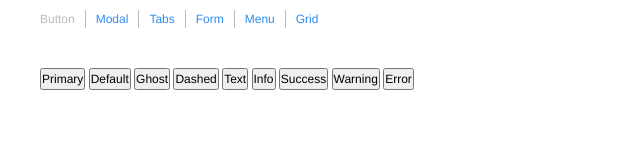
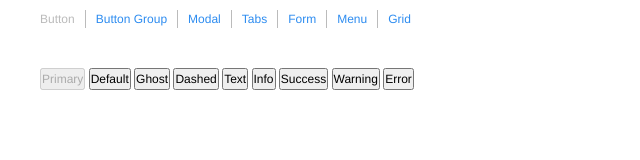
Before and after one commit to AlwaysHacking/ng-ice-cream, a website built with webpack: page site/index.html in a window 1280 px wide. Both pictures are taken after a click on the link "Button". Shown: the whole page, without its empty margins (0-640 px from the left). Built offline with nearby package versions, Linux system fonts and the light colour scheme; some packages are replaced by stand-ins of ours.

Commit message:
feat(button-group): add button group

```diff
--- a/site/app.js
+++ b/site/app.js
@@ -7,6 +7,7 @@ import '../src/styles/index.less'
 import routes from './app.routes'
 
 import buttonView from './views/button'
+import buttonGroupView from './views/button-group'
 import modalView from './views/modal'
 import tabsView from './views/tabs'
 import formView from './views/form'
@@ -16,6 +17,7 @@ import gridView from './views/grid'
 angular.module('app', [uiRouter, iceCream])
   .config(routes)
   .directive('buttonView', buttonView)
+  .directive('buttonGroupView', buttonGroupView)
   .directive('modalView', modalView)
   .directive('tabsView', tabsView)
   .directive('formView', formView)
--- a/site/app.routes.js
+++ b/site/app.routes.js
@@ -6,6 +6,10 @@ export default function routes($urlRouterProvider, $stateProvider) {
     .state('button', {
       url: '/button',
       template: '<button-view></button-view>'
+    })
+    .state('button-group', {
+      url: '/button-group',
+      template: '<button-group-view></button-group-view>'
     })
     .state('tabs', {
       url: '/tabs',
--- a/site/index.html
+++ b/site/index.html
@@ -38,6 +38,9 @@
         <a ui-sref="button" ui-sref-active="active">Button</a>
       </li>
       <li>
+        <a ui-sref="button-group" ui-sref-active="active">Button Group</a>
+      </li>
+      <li>
         <a ui-sref="modal" ui-sref-active="active">Modal</a>
       </li>
       <li>
--- /dev/null
+++ b/site/views/button-group.js
@@ -0,0 +1,101 @@
+const template = `
+  <h4>Basic</h4>
+  <br><br>
+  <i-button-group>
+    <i-button>Cancel</i-button>
+    <i-button type="primary">Confirm</i-button>
+  </i-button-group>
+  <i-button-group>
+    <i-button ng-disabled="true">Yesterday</i-button>
+    <i-button type="primary">Today</i-button>
+    <i-button type="primary">Tomorrow</i-button>
+  </i-button-group>
+  <i-button-group>
+    <i-button>L</i-button>
+    <i-button type="primary">M</i-button>
+    <i-button type="ghost">M</i-button>
+    <i-button type="dashed">R</i-button>
+  </i-button-group>
+  <br><br>
+  <h4>i-icons</h4>
+  <br><br>
+  <i-button-group>
+      <i-button type="primary">
+          <i-icon type="chevron-left"></i-icon>
+          Backward
+      </i-button>
+      <i-button type="primary">
+          Forward
+          <i-icon type="chevron-right"></i-icon>
+      </i-button>
+  </i-button-group>
+  <i-button-group>
+      <i-button type="primary" icon="ios-skipbackward"></i-button>
+      <i-button type="primary" icon="ios-skipforward"></i-button>
+  </i-button-group>
+  <i-button-group>
+      <i-button type="ghost" icon="ios-color-wand-outline"></i-button>
+      <i-button type="ghost" icon="ios-sunny-outline"></i-button>
+      <i-button type="ghost" icon="ios-crop"></i-button>
+      <i-button type="ghost" icon="ios-color-filter-outline"></i-button>
+  </i-button-group>
+  <br><br>
+  <h4>Circle</h4>
+  <br><br>
+  <i-button-group shape="circle">
+      <i-button type="primary">
+          <i-icon type="chevron-left"></i-icon>
+          Backward
+      </i-button>
+      <i-button type="primary">
+          Forward
+          <i-icon type="chevron-right"></i-icon>
+      </i-button>
+  </i-button-group>
+  <i-button-group shape="circle">
+      <i-button type="primary" icon="ios-skipbackward"></i-button>
+      <i-button type="primary" icon="ios-skipforward"></i-button>
+  </i-button-group>
+  <i-button-group shape="circle">
+      <i-button type="ghost" icon="ios-color-wand-outline"></i-button>
+      <i-button type="ghost" icon="ios-sunny-outline"></i-button>
+      <i-button type="ghost" icon="ios-crop"></i-button>
+      <i-button type="ghost" icon="ios-color-filter-outline"></i-button>
+  </i-button-group>
+  <br><br>
+  <h4>Size</h4>
+  <br><br>
+  <i-button-group size="large">
+      <i-button type="ghost">Large</i-button>
+      <i-button type="ghost">Large</i-button>
+  </i-button-group>
+  <i-button-group>
+      <i-button type="ghost">Default</i-button>
+      <i-button type="ghost">Default</i-button>
+  </i-button-group>
+  <i-button-group size="small">
+      <i-button type="ghost">Small</i-button>
+      <i-button type="ghost">Small</i-button>
+  </i-button-group>
+  <br><br>
+  <i-button-group size="large" shape="circle">
+      <i-button type="ghost">Large</i-button>
+      <i-button type="ghost">Large</i-button>
+  </i-button-group>
+  <i-button-group shape="circle">
+      <i-button type="ghost">Default</i-button>
+      <i-button type="ghost">Default</i-button>
+  </i-button-group>
+  <i-button-group size="small" shape="circle">
+      <i-button type="ghost">Small</i-button>
+      <i-button type="ghost">Small</i-button>
+  </i-button-group>
+`
+
+const directive = function() {
+  return {
+    template
+  }
+}
+
+export default directive
--- a/site/views/button.js
+++ b/site/views/button.js
@@ -1,7 +1,7 @@
 const template = `
-  <i-button type="primary">Primary</i-button>
-  <i-button type="default">Default</i-button>
-  <i-button type="ghost">Ghost</i-button>
+  <i-button type="primary" disabled="true" ng-click="clicker()">Primary</i-button>
+  <i-button type="default" ng-click="clicker()" ng-disabled="disabled">Default</i-button>
+  <i-button type="ghost" ng-click="handler()">Ghost</i-button>
   <i-button type="dashed">Dashed</i-button>
   <i-button type="text">Text</i-button>
   <i-button type="info">Info</i-button>
@@ -11,8 +11,18 @@ const template = `
 `
 
 const directive = function() {
+  const link = function(scope) {
+    scope.clicker = () => {
+      alert('click')
+    }
+    scope.handler = () => {
+      scope.disabled = !scope.disabled
+      console.log(scope.disabled)
+    }
+  }
   return {
-    template
+    template,
+    link
   }
 }
 
--- a/src/components/button/button-group.js
+++ b/src/components/button/button-group.js
@@ -24,7 +24,8 @@ const directive = function() {
       size: '@',
       shape: '@',
       vertical: '<'
-    }
+    },
+    replace: true
   }
 }
 
--- a/src/components/button/button.js
+++ b/src/components/button/button.js
@@ -1,9 +1,9 @@
 const directive = function() {
   const prefixCls = 'ivu-btn'
   const template = `
-    <button ng-class="classes()" ng-disabled="disabled">
+    <button ng-class="classes()">
       <i class="ivu-load-loop ivu-icon ivu-icon-load-c" ng-if="loading"></i>
-      <i-icon type="icon" ng-if="icon && !loading"></i-icon>
+      <i-icon type="{{icon}}" ng-if="icon && !loading"></i-icon>
       <ng-transclude>
       </ng-transclude>
     </button>
@@ -34,10 +34,10 @@ const directive = function() {
       size: '@',
       shape: '@',
       long: '<',
-      disabled: '<',
       loading: '<',
       icon: '@'
-    }
+    },
+    replace: true
   }
 }
 
--- a/src/components/index.js
+++ b/src/components/index.js
@@ -19,7 +19,7 @@ import {iForm, iFormItem} from './form'
 import iModal from './modal'
 
 export default angular.module('iceCream', [])
-  .component('iIcon', iIcon)
+  .directive('iIcon', iIcon)
   .directive('iButton', iButton)
   .directive('iButtonGroup', iButtonGroup)
   .component('iInput', iInput)
```
